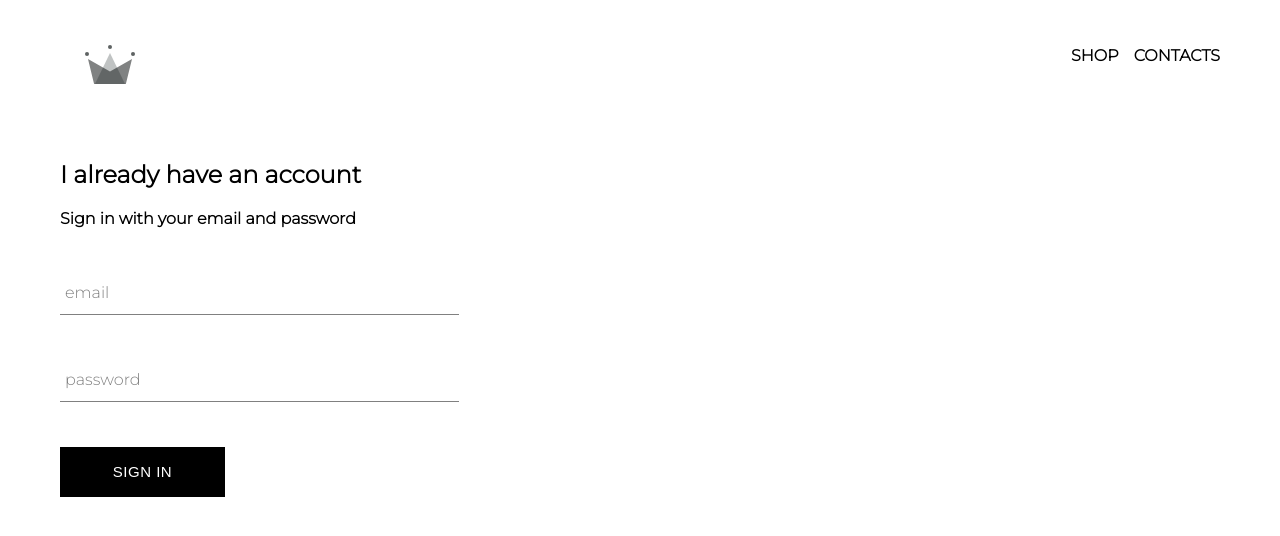
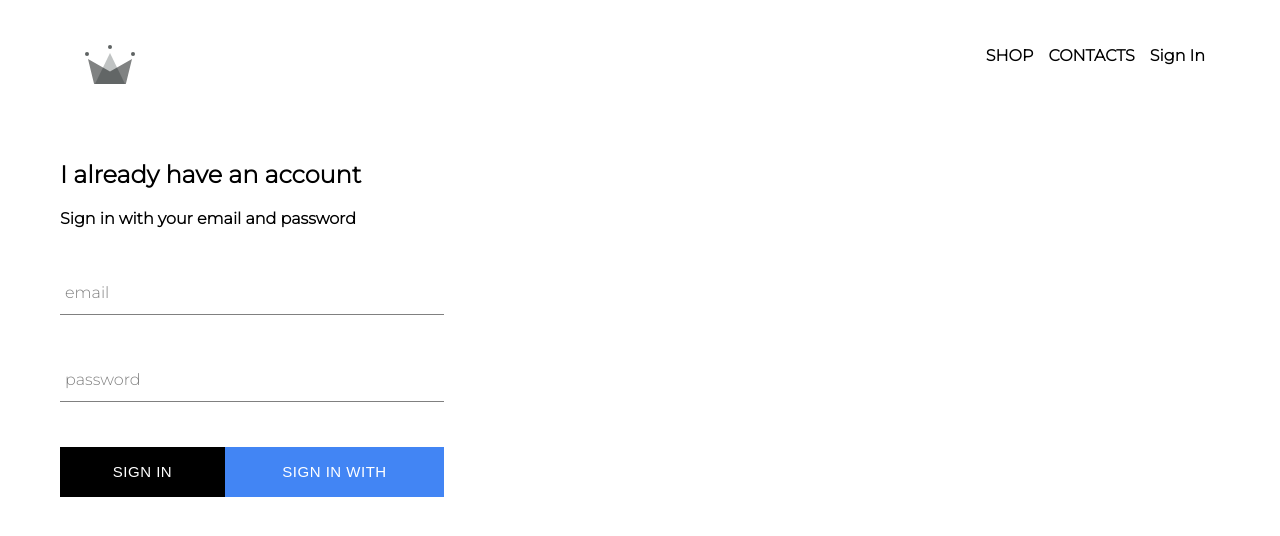
Before and after one commit to subashpahari/react-ecommerce, a React (Create React App) app: page /signin in a window 1280 px wide. Shown: the top 536 px of the page. Built offline with nearby package versions, Linux system fonts and the light colour scheme; no server answers.

Commit message:
added firebase authentication

```diff
--- a/package.json
+++ b/package.json
@@ -6,6 +6,7 @@
     "@testing-library/jest-dom": "^5.11.4",
     "@testing-library/react": "^11.1.0",
     "@testing-library/user-event": "^12.1.10",
+    "firebase": "^8.6.8",
     "node-sass": "4.14.1",
     "react": "^17.0.2",
     "react-dom": "^17.0.2",
--- a/src/App.css
+++ b/src/App.css
@@ -9,3 +9,6 @@
   color: black;
   text-decoration: none;
 }
+*{
+  box-sizing: border-box;
+}
--- a/src/App.js
+++ b/src/App.js
@@ -4,18 +4,41 @@
 import ShopPage from "./components/pages/shop/shop.component";
 import { Switch, Route } from "react-router-dom";
 import Header from "./components/header/header.component";
+import { auth } from "./components/firebase/firebase.utils";
+import React from "react";
 
-function App() {
+class App extends React.Component {
+  constructor(){
+    super();
+
+    this.state ={
+      currentUser: null
+    }
+  }
+unsubscribeFromAuth = null;
+
+  componentDidMount(){
+    this.unsubscribeFromAuth=auth.onAuthStateChanged(user=>{
+      this.setState({currentUser: user});
+      console.log(user);
+    });
+}
+  componentWillUnmount(){
+    this.unsubscribeFromAuth();
+  }
+
+  render(){
     return (
       <div>
-          <Header/>
+        <Header currentUser={this.state.currentUser}/>
         <Switch>
           <Route exact path="/" component={HomePage} />
           <Route path="/shop" component={ShopPage} />
-        <Route path='/signin' component={SignInAndSignUpPage}/>
+          <Route path="/signin" component={SignInAndSignUpPage} />
         </Switch>
       </div>
     );
   }
+}
 
 export default App;
--- a/src/components/custom-button/custom-button.component.jsx
+++ b/src/components/custom-button/custom-button.component.jsx
@@ -1,9 +1,12 @@
 import React from 'react';
 import "./custom-button.styles.scss";
 
-const CustomButton=({children, ...otherProps})=>(
-    <button className="custom-button" {...otherProps}>
-        {children}
-    </button>
-)
+const CustomButton = ({ children, isGoogleSignIn,...otherProps }) => (
+  <button
+    className={`${isGoogleSignIn ? "google-sign-in" : ""} custom-button`}
+    {...otherProps}
+  >
+    {children}
+  </button>
+);
 export default CustomButton;
--- a/src/components/custom-button/custom-button.styles.scss
+++ b/src/components/custom-button/custom-button.styles.scss
@@ -20,4 +20,13 @@
     color: black;
     border: 1px solid black;
   }
+    &.google-sign-in {
+    background-color: #4285f4;
+    color: white;
+
+    &:hover {
+      background-color: #357ae8;
+      border: none;
+    }
+  }
 }
--- /dev/null
+++ b/src/components/firebase/firebase.utils.js
@@ -0,0 +1,23 @@
+import firebase from 'firebase/app';
+import 'firebase/auth';
+import 'firebase/firestore';
+
+const config = {
+  apiKey: "AIzaSyBBRvmFAQ8zBHx1MBEfmoZ4jMMkHnXKnE4",
+  authDomain: "ecommerce-react-c53c9.firebaseapp.com",
+  projectId: "ecommerce-react-c53c9",
+  storageBucket: "ecommerce-react-c53c9.appspot.com",
+  messagingSenderId: "448191903800",
+  appId: "1:448191903800:web:13810796b1d4cae28e4ecd",
+  measurementId: "G-JY8NW5NKVX",
+};
+firebase.initializeApp(config);
+
+export const auth = firebase.auth();
+export const firestore = firebase.firestore();
+
+const provider = new firebase.auth.GoogleAuthProvider();
+provider.setCustomParameters({prompt:'select_account'});
+export const signInWithGoogle = ()=> auth.signInWithPopup(provider);
+
+export default firebase;
--- a/src/components/header/header.component.jsx
+++ b/src/components/header/header.component.jsx
@@ -1,12 +1,13 @@
 import React from "react";
-import './header.styles.scss';
+import "./header.styles.scss";
+import { auth } from "../firebase/firebase.utils";
 
-import {Link} from'react-router-dom';
-import {ReactComponent as Logo} from '../../assets/crown.svg'
+import { Link } from "react-router-dom";
+import { ReactComponent as Logo } from "../../assets/crown.svg";
 
-const Header = ()=>{
-   return(
-        <div className="header">
+const Header = ({ currentUser }) => {
+  return (
+    <div className="header">
       <Link className="logo-container" to="/">
         <Logo className="logo"></Logo>
       </Link>
@@ -17,8 +18,17 @@
         <Link className="contacts" to="/contacts">
           CONTACTS
         </Link>
+        {currentUser ? (
+          <div className="option" onClick={() => auth.signOut()}>
+            Sign Out
+          </div>
+        ) : (
+          <Link to="/signin" className="option">
+            Sign In
+          </Link>
+        )}
       </div>
     </div>
-   )
-}
+  );
+};
 export default Header;
--- a/src/components/sign-in/sign-in.component.jsx
+++ b/src/components/sign-in/sign-in.component.jsx
@@ -1,6 +1,7 @@
 import React from "react";
 import FormInput from "../form-input/form-input.component";
 import CustomButton from "../custom-button/custom-button.component";
+import { signInWithGoogle } from "../firebase/firebase.utils";
 
 import "./sign-in.styles.scss";
 
@@ -49,7 +50,12 @@
             label="password"
             required
           />
-         <CustomButton type="submit">Sign In</CustomButton>
+          <div className="buttons">
+            <CustomButton type="submit">Sign In</CustomButton>
+            <CustomButton onClick={signInWithGoogle} isGoogleSignIn>
+              Sign In with Google
+            </CustomButton>
+          </div>
         </form>
       </div>
     );
--- a/src/components/sign-in/sign-in.styles.scss
+++ b/src/components/sign-in/sign-in.styles.scss
@@ -2,4 +2,13 @@
   width: 30vw;
   display: flex;
   flex-direction: column;
+
+  .title {
+    margin: 10px 0;
+  }
+
+  .buttons {
+    display: flex;
+    justify-content: space-between;
+  }
 }
```
Also changed, not shown: 1 other file (tests, documents, lock files or other folders). Lines whose indentation alone changed are shown as unchanged.
